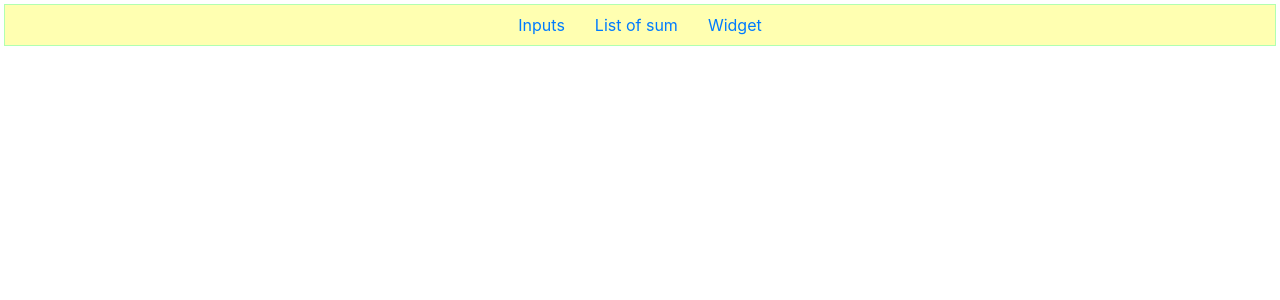
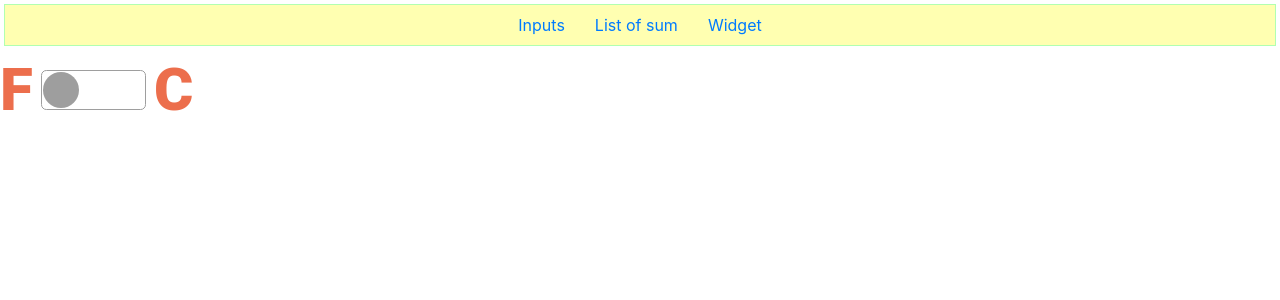
Before and after one commit to BykovDenis/nbkobzev-trainning, a React (Create React App) app: page /1 in a window 1280 px wide. Shown: the top 300 px of the page. Built offline with nearby package versions, Linux system fonts and the light colour scheme; what redux-promise-middleware would draw is missing.

Commit message:
Fix widge

```diff
--- a/package.json
+++ b/package.json
@@ -6,6 +6,7 @@
     "@fortawesome/fontawesome-svg-core": "^1.2.32",
     "@fortawesome/free-solid-svg-icons": "^5.15.1",
     "@fortawesome/react-fontawesome": "^0.1.12",
+    "@material-ui/core": "^4.11.1",
     "@testing-library/jest-dom": "^4.2.4",
     "@testing-library/react": "^9.3.2",
     "@testing-library/user-event": "^7.1.2",
--- a/src/components/widget/weather-widget/index.css
+++ b/src/components/weather-widge/index.css
@@ -2,5 +2,5 @@
     display: block;
     margin-left: auto;
     margin-right: auto;
-    width: 800px;
+    max-width: 800px;
   }
--- a/src/components/widget/weather-widget/index.jsx
+++ b/src/components/weather-widge/index.jsx
@@ -2,8 +2,8 @@ import './index.css';
 
 import React from 'react';
 
-import WidgetHeader from '../widget-header';
-import WidgetTable from '../widget-table';
+import WidgetHeader from './widget-header';
+import WidgetTable from './widget-table';
 
 const WeatherWidget = (props) => {
   return (
--- a/src/components/widget/widget-header/index.css
+++ b/src/components/weather-widge/widget-header/index.css
@@ -56,3 +56,13 @@
     width: 100px;
     height: 100px
 }
+
+.switch {
+    margin-left: 50px;
+}
+
+.switch-grid {
+    font-weight: 900;
+    font-size: 60px;
+    color: #ec6e4c;
+}
--- a/src/components/widget/widget-header/index.jsx
+++ b/src/components/weather-widge/widget-header/index.jsx
@@ -5,6 +5,7 @@ import PropTypes from 'prop-types';
 import React from 'react';
 
 import changeFirstCharUp from '../../../helpers/change-first-char-up';
+import CustomizedSwitches from './weather-unit';
 
 const WidgetHeader = (props) => {
   let urlIcon2x = `http://openweathermap.org/img/wn/${props.icon}@2x.png`;
@@ -20,11 +21,14 @@ const WidgetHeader = (props) => {
       </div>
       <div className="temp">
         {props.icon !== '' ? <img className="icon" srcSet={urlIcon2x} src={urlIcon1x} alt="icon" /> : ''}
-        <p>{props.temp}</p>
+        <div>{props.temp} </div>
         <span className="span">&#176;</span>
-        <p className="unit" onClick={props.onUnitClick}>
+        <div className="unit" onClick={props.onUnitClick}>
           {props.unit}
-        </p>
+        </div>
+        <div className="switch">
+          <CustomizedSwitches onUnitClick={props.onUnitClick} unit={props.unit} />
+        </div>
       </div>
       <div className="infoData">
         <div className="description">
--- /dev/null
+++ b/src/components/weather-widge/widget-header/weather-unit/index.jsx
@@ -0,0 +1,80 @@
+import FormGroup from '@material-ui/core/FormGroup';
+import Grid from '@material-ui/core/Grid';
+import { withStyles } from '@material-ui/core/styles';
+import Switch from '@material-ui/core/Switch';
+import Typography from '@material-ui/core/Typography';
+import React from 'react';
+
+const AntSwitch = withStyles((theme) => ({
+  root: {
+    width: 105,
+    height: 40,
+    padding: 0,
+    display: 'flex',
+  },
+  switchBase: {
+    padding: 2,
+    color: theme.palette.grey[500],
+    '&$checked': {
+      transform: 'translateX(64px)',
+      color: theme.palette.common.white,
+      '& + $track': {
+        opacity: 1,
+        backgroundColor: theme.palette.primary.main,
+        borderColor: theme.palette.primary.main,
+      },
+    },
+  },
+  thumb: {
+    width: 36,
+    height: 36,
+    boxShadow: 'none',
+  },
+  track: {
+    border: `1px solid ${theme.palette.grey[500]}`,
+    borderRadius: 16 / 3,
+    opacity: 1,
+    backgroundColor: theme.palette.common.white,
+  },
+  checked: {},
+}))(Switch);
+
+class CustomizedSwitches extends React.Component {
+  state = {
+    checkedC: this.props.unit === 'C' ? true : false,
+  };
+
+  handleChange = (event) => {
+    this.setState({ checkedC: event.target.checked });
+    this.props.onUnitClick();
+  };
+
+  componentDidUpdate(prevProps, prevState) {
+    if (prevProps.unit !== this.props.unit) {
+      this.setState({
+        status: this.props.unit === 'metric' ? true : false,
+      });
+    }
+  }
+  render() {
+    return (
+      <FormGroup>
+        <Typography component="div">
+          <Grid component="label" container alignItems="center" spacing={1}>
+            <Grid item className="switch-grid">
+              F
+            </Grid>
+            <Grid item>
+              <AntSwitch checked={this.state.checkedC} onChange={this.handleChange} name="checkedC" />
+            </Grid>
+            <Grid item className="switch-grid">
+              C
+            </Grid>
+          </Grid>
+        </Typography>
+      </FormGroup>
+    );
+  }
+}
+
+export default CustomizedSwitches;
--- a/src/containers/weather-widget.jsx
+++ b/src/containers/weather-widget.jsx
@@ -4,7 +4,7 @@ import { bindActionCreators } from 'redux';
 
 import ErrorComponent from '../components/error';
 import Preloader from '../components/preloader';
-import WeatherWidget from '../components/widget/weather-widget';
+import WeatherWidget from '../components/weather-widge';
 import { onSort, setWidgetData } from '../redux/actions';
 import {
   getAppId,
--- a/src/helpers/change-first-char-up.js
+++ b/src/helpers/change-first-char-up.js
@@ -1,3 +1,9 @@
 export default function changeFirstCharUp(str) {
-  return str === null ? null : str.charAt(0).toUpperCase() + str.slice(1);
+  if (str.length >= 2) {
+    return str.charAt(0).toUpperCase() + str.slice(1);
+  } else if (str === null) {
+    return null;
+  } else {
+    return str.charAt(0).toUpperCase();
+  }
 }
--- a/src/redux/actions/index.js
+++ b/src/redux/actions/index.js
@@ -24,7 +24,7 @@ export const setWidgetData = (unit, idCity, appId) => ({
 });
 
 export const onSort = (id, dataTable, sort, sortKey, sortElemets) => {
-  let sortNew = id === sortKey ? sortElemets.filter((word) => word !== sort)[0] : 'asc';
+  let sortNew = id === sortKey ? sortElemets.find((word) => word !== sort) : 'asc';
   let dataTableNew = sortArray(id, dataTable, sortNew);
   return {
     type: ON_DATA_TABLE_SORT,
--- a/src/routes.jsx
+++ b/src/routes.jsx
@@ -2,6 +2,7 @@ import React from 'react';
 import { BrowserRouter, Route } from 'react-router-dom';
 
 import App from './App';
+import CustomizedSwitches from './components/weather-widge/widget-header/weather-unit';
 import MyListContainer from './containers/list';
 import MyInputsContainer from './containers/my-input';
 import WeatherWidget from './containers/weather-widget';
@@ -14,6 +15,7 @@ const Routes = () => {
         <Route path="/inputs" component={MyInputsContainer} />
         <Route path="/list" component={MyListContainer} />
         <Route path="/weather" component={WeatherWidget} />
+        <Route path="/1" component={CustomizedSwitches} />
       </App>
     </BrowserRouter>
   );
```
Also changed, not shown: src/components/weather-widge/widget-table/index.css (renamed from src/components/widget/widget-table/index.css), src/components/weather-widge/widget-table/index.jsx (renamed from src/components/widget/widget-table/index.jsx), 1 other file (tests, documents, lock files or other folders).
